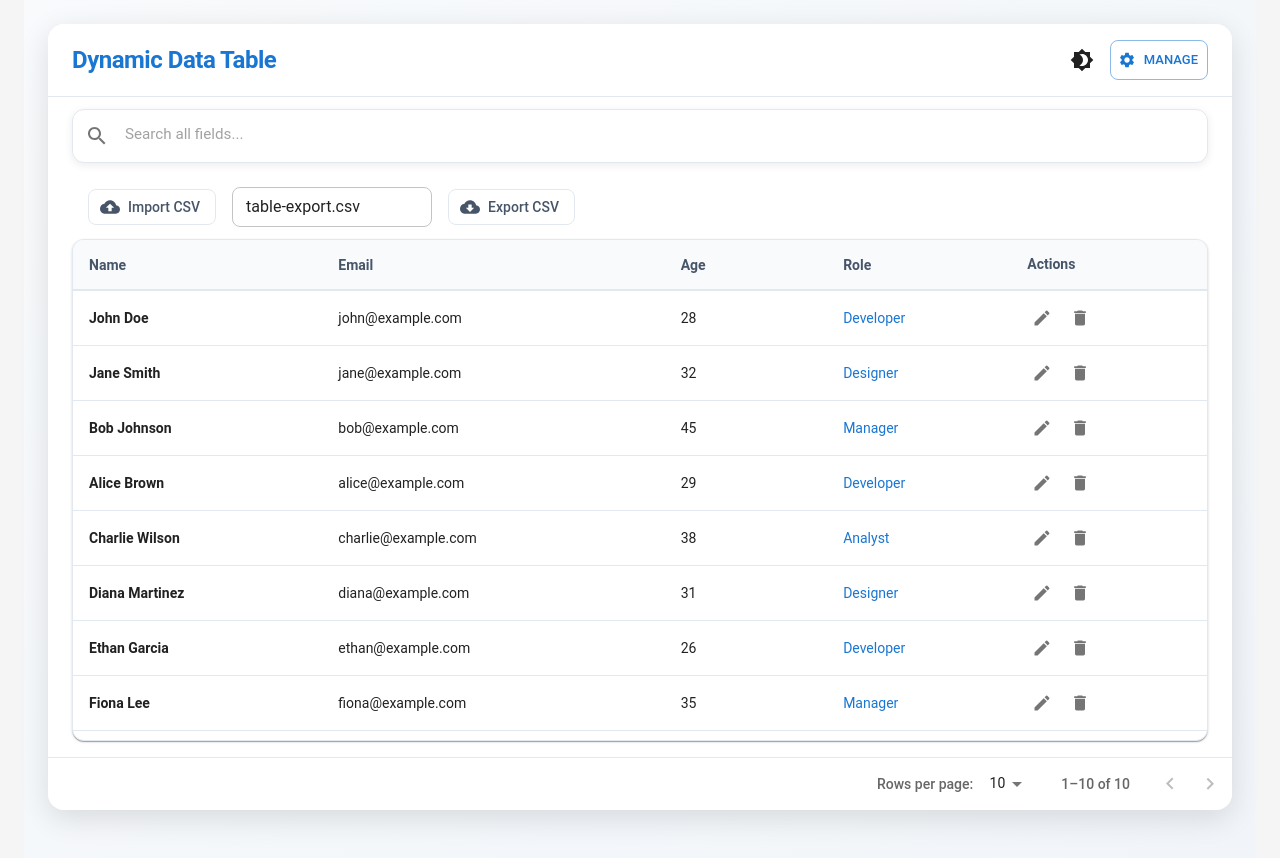
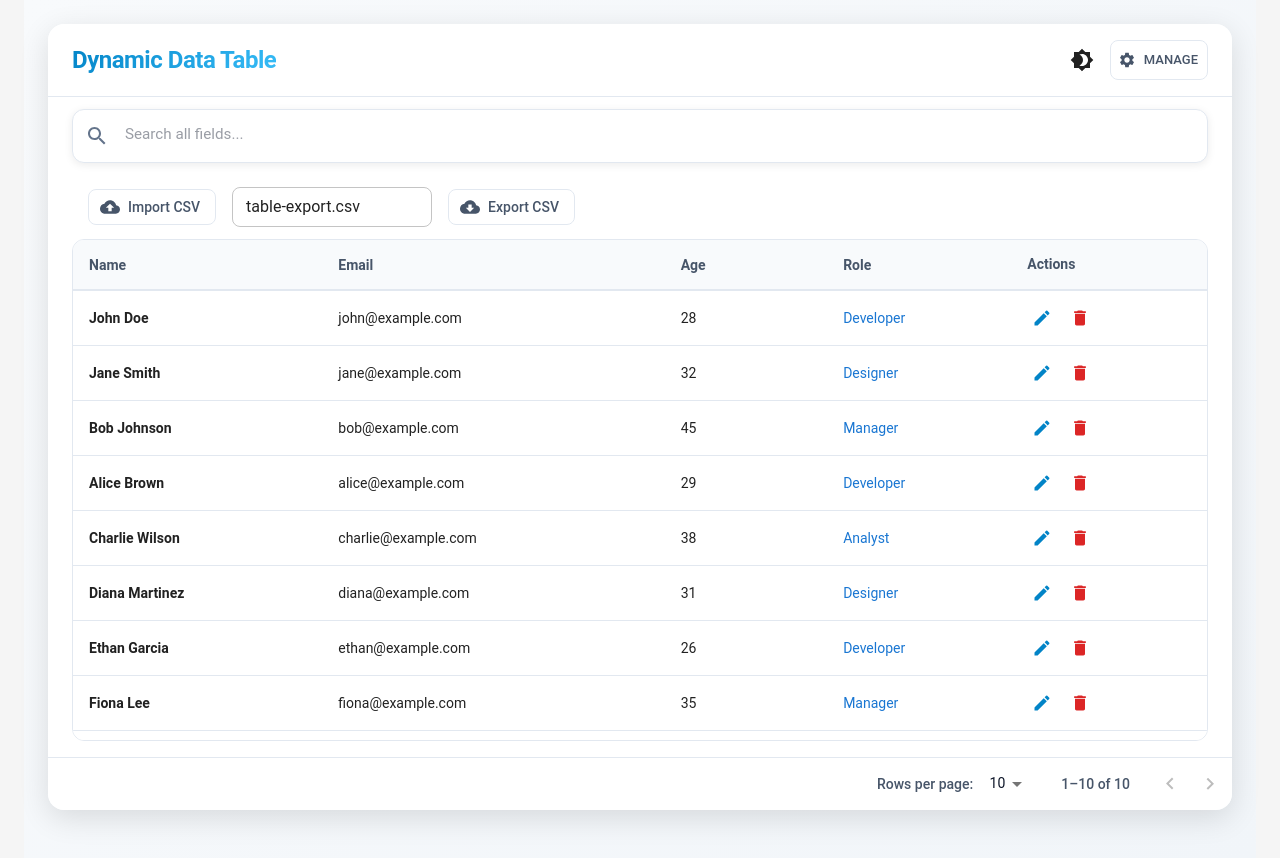
Before and after one commit to EekshaHollaR/Data_Table_Manager, a Next.js app: page / in a window 1280 px wide. Built offline with nearby package versions, Linux system fonts and the light colour scheme.

Commit message:
Updating and error correction in Table section

```diff
--- a/components/DataTable.tsx
+++ b/components/DataTable.tsx
@@ -27,6 +27,7 @@ import {
   CardContent,
   Avatar,
   Tooltip,
+  useTheme,
 } from '@mui/material';
 import {
   Edit,
@@ -36,7 +37,6 @@ import {
   Settings,
   Search,
   AddCircle,
-  MoreHoriz,
 } from '@mui/icons-material';
 import { useDispatch, useSelector } from 'react-redux';
 import { RootState } from '@/redux/store';
@@ -56,6 +56,8 @@ import { TableRow as TableRowType } from '@/types/table.types';
 
 export default function DataTable() {
   const dispatch = useDispatch();
+  const theme = useTheme();
+  const isDark = theme.palette.mode === 'dark';
 
   // Redux states
   const {
@@ -152,32 +154,43 @@ export default function DataTable() {
       width: '100%',
       padding: { xs: 2, md: 3 },
       minHeight: '100vh',
-      display: 'flex',
-      flexDirection: 'column',
-      backgroundImage: 'linear-gradient(135deg, #f8fafc 0%, #f1f5f9 100%)',
+      background: isDark
+        ? 'linear-gradient(135deg, #0f172a 0%, #1e293b 100%)'
+        : 'linear-gradient(135deg, #f8fafc 0%, #f1f5f9 100%)',
+      transition: 'background 0.3s ease-in-out',
     }}>
       <Paper sx={{
         width: '100%',
         mb: 3,
-        boxShadow: '0 8px 30px rgba(0, 0, 0, 0.12)',
+        boxShadow: isDark ? '0 8px 30px rgba(0, 0, 0, 0.5)' : '0 8px 30px rgba(0, 0, 0, 0.12)',
         borderRadius: '16px',
         overflow: 'hidden',
-        backgroundColor: 'rgba(255, 255, 255, 0.95)',
+        backgroundColor: isDark ? 'rgba(30, 41, 59, 0.95)' : 'rgba(255, 255, 255, 0.95)',
         backdropFilter: 'blur(10px)',
+        border: isDark ? '1px solid rgba(51, 65, 85, 0.5)' : 'none',
+        transition: 'all 0.3s ease-in-out',
       }}>
-        {/* Headers */}
+        {/* Header */}
         <Toolbar sx={{
           justifyContent: 'space-between',
           px: { xs: 2, md: 3 },
           py: 2,
-          borderBottom: '1px solid #e2e8f0',
+          borderBottom: isDark ? '1px solid #334155' : '1px solid #e2e8f0',
+          background: isDark
+            ? 'linear-gradient(90deg, rgba(30, 41, 59, 0.8) 0%, rgba(51, 65, 85, 0.4) 100%)'
+            : 'transparent',
         }}>
           <Typography
             variant="h5"
             component="div"
             sx={{
               fontWeight: 700,
-              color: 'primary.main',
+              background: isDark
+                ? 'linear-gradient(135deg, #38bdf8 0%, #7dd3fc 100%)'
+                : 'linear-gradient(135deg, #0284c7 0%, #38bdf8 100%)',
+              WebkitBackgroundClip: 'text',
+              WebkitTextFillColor: 'transparent',
+              backgroundClip: 'text',
               letterSpacing: '-0.02em',
             }}
           >
@@ -189,7 +202,15 @@ export default function DataTable() {
             <Button
               variant="outlined"
               size="small"
-              sx={{ borderRadius: '8px' }}
+              sx={{
+                borderRadius: '8px',
+                borderColor: isDark ? '#475569' : '#e2e8f0',
+                color: isDark ? '#cbd5e1' : '#475569',
+                '&:hover': {
+                  borderColor: isDark ? '#38bdf8' : '#0284c7',
+                  backgroundColor: isDark ? 'rgba(56, 189, 248, 0.1)' : 'rgba(2, 132, 199, 0.05)',
+                }
+              }}
               startIcon={<Settings />}
               onClick={() => setManageColumnsOpen(true)}
             >
@@ -206,12 +227,14 @@ export default function DataTable() {
           <Card sx={{
             width: '100%',
             borderRadius: '12px',
-            boxShadow: '0 2px 8px rgba(0, 0, 0, 0.08)',
-            border: '1px solid #e2e8f0',
+            boxShadow: isDark ? '0 4px 12px rgba(0, 0, 0, 0.4)' : '0 2px 8px rgba(0, 0, 0, 0.08)',
+            border: isDark ? '1px solid #334155' : '1px solid #e2e8f0',
+            backgroundColor: isDark ? '#1e293b' : '#ffffff',
+            transition: 'all 0.3s ease-in-out',
           }}>
             <CardContent sx={{ p: 1.5, '&:last-child': { pb: 1.5 } }}>
               <Stack direction="row" spacing={2} alignItems="center">
-                <Search color="action" />
+                <Search sx={{ color: isDark ? '#94a3b8' : '#64748b' }} />
                 <TextField
                   size="small"
                   placeholder="Search all fields..."
@@ -221,6 +244,9 @@ export default function DataTable() {
                   variant="standard"
                   InputProps={{
                     disableUnderline: true,
+                    sx: {
+                      color: isDark ? '#f1f5f9' : '#0f172a',
+                    }
                   }}
                   sx={{
                     '& .MuiInputBase-root': {
@@ -240,7 +266,13 @@ export default function DataTable() {
 
         {/* Table Content */}
         <Box sx={{ px: { xs: 2, md: 3 }, pb: 2 }}>
-          <Card sx={{ borderRadius: '12px', border: '1px solid #e2e8f0', overflow: 'hidden' }}>
+          <Card sx={{
+            borderRadius: '12px',
+            border: isDark ? '1px solid #334155' : '1px solid #e2e8f0',
+            overflow: 'hidden',
+            backgroundColor: isDark ? '#1e293b' : '#ffffff',
+            boxShadow: isDark ? '0 4px 12px rgba(0, 0, 0, 0.4)' : 'none',
+          }}>
             <TableContainer sx={{ maxHeight: 500 }}>
               <Table stickyHeader>
                 <TableHead>
@@ -250,9 +282,9 @@ export default function DataTable() {
                         key={column.id}
                         sx={{
                           fontWeight: 600,
-                          backgroundColor: '#f8fafc',
-                          color: '#475569',
-                          borderBottom: '2px solid #e2e8f0',
+                          backgroundColor: isDark ? '#1e293b' : '#f8fafc',
+                          color: isDark ? '#cbd5e1' : '#475569',
+                          borderBottom: isDark ? '2px solid #334155' : '2px solid #e2e8f0',
                         }}
                       >
                         <TableSortLabel
@@ -261,8 +293,15 @@ export default function DataTable() {
                           onClick={() => dispatch(setSortColumn(column.field))}
                           sx={{
                             fontWeight: 600,
-                            '&:hover': { color: 'primary.main' },
-                            '&.Mui-active': { color: 'primary.main' },
+                            '&:hover': {
+                              color: isDark ? '#38bdf8' : '#0284c7',
+                            },
+                            '&.Mui-active': {
+                              color: isDark ? '#38bdf8' : '#0284c7',
+                            },
+                            '& .MuiTableSortLabel-icon': {
+                              color: isDark ? '#38bdf8 !important' : '#0284c7 !important',
+                            }
                           }}
                         >
                           {column.label}
@@ -272,9 +311,9 @@ export default function DataTable() {
                     <TableCell
                       sx={{
                         fontWeight: 600,
-                        backgroundColor: '#f8fafc',
-                        color: '#475569',
-                        borderBottom: '2px solid #e2e8f0',
+                        backgroundColor: isDark ? '#1e293b' : '#f8fafc',
+                        color: isDark ? '#cbd5e1' : '#475569',
+                        borderBottom: isDark ? '2px solid #334155' : '2px solid #e2e8f0',
                       }}
                     >
                       Actions
@@ -290,21 +329,22 @@ export default function DataTable() {
                         sx={{
                           py: 8,
                           borderBottom: 'none',
+                          backgroundColor: isDark ? '#1e293b' : '#ffffff',
                         }}
                       >
                         <Stack spacing={2} alignItems="center">
                           <Avatar sx={{
-                            bgcolor: '#e0f2fe',
-                            color: '#0284c7',
+                            bgcolor: isDark ? 'rgba(56, 189, 248, 0.2)' : '#e0f2fe',
+                            color: isDark ? '#38bdf8' : '#0284c7',
                             width: 56,
                             height: 56,
                           }}>
                             <Search fontSize="large" />
                           </Avatar>
-                          <Typography variant="h6" color="text.secondary" fontWeight={500}>
+                          <Typography variant="h6" sx={{ color: isDark ? '#cbd5e1' : '#475569', fontWeight: 500 }}>
                             No data available
                           </Typography>
-                          <Typography variant="body2" color="text.secondary">
+                          <Typography variant="body2" sx={{ color: isDark ? '#94a3b8' : '#64748b' }}>
                             Import a CSV file or add data manually to get started
                           </Typography>
                         </Stack>
@@ -320,14 +360,21 @@ export default function DataTable() {
                           key={row.id}
                           hover
                           sx={{
+                            backgroundColor: isDark ? '#1e293b' : '#ffffff',
                             '&:hover': {
-                              backgroundColor: '#f8fafc',
+                              backgroundColor: isDark ? '#334155' : '#f8fafc',
                             },
                             transition: 'background-color 0.2s ease-in-out',
                           }}
                         >
                           {visibleColumns.map((column) => (
-                            <TableCell key={column.id} sx={{ borderBottom: '1px solid #e2e8f0' }}>
+                            <TableCell
+                              key={column.id}
+                              sx={{
+                                borderBottom: isDark ? '1px solid #334155' : '1px solid #e2e8f0',
+                                color: isDark ? '#f1f5f9' : '#0f172a',
+                              }}
+                            >
                               <EditableCell
                                 row={displayRow}
                                 field={column.field}
@@ -336,17 +383,17 @@ export default function DataTable() {
                               />
                             </TableCell>
                           ))}
-                          <TableCell sx={{ borderBottom: '1px solid #e2e8f0' }}>
+                          <TableCell sx={{ borderBottom: isDark ? '1px solid #334155' : '1px solid #e2e8f0' }}>
                             {isEditing ? (
                               <Stack direction="row" spacing={1}>
                                 <Tooltip title="Save changes">
                                   <IconButton
                                     size="small"
-                                    color="primary"
                                     onClick={handleSaveEdit}
                                     sx={{
+                                      color: isDark ? '#4ade80' : '#16a34a',
                                       '&:hover': {
-                                        backgroundColor: '#e0f2fe',
+                                        backgroundColor: isDark ? 'rgba(74, 222, 128, 0.1)' : 'rgba(22, 163, 74, 0.1)',
                                       }
                                     }}
                                   >
@@ -358,8 +405,9 @@ export default function DataTable() {
                                     size="small"
                                     onClick={handleCancelEdit}
                                     sx={{
+                                      color: isDark ? '#94a3b8' : '#64748b',
                                       '&:hover': {
-                                        backgroundColor: '#f1f5f9',
+                                        backgroundColor: isDark ? 'rgba(148, 163, 184, 0.1)' : 'rgba(100, 116, 139, 0.1)',
                                       }
                                     }}
                                   >
@@ -374,9 +422,9 @@ export default function DataTable() {
                                     size="small"
                                     onClick={() => handleEditRow(row)}
                                     sx={{
+                                      color: isDark ? '#38bdf8' : '#0284c7',
                                       '&:hover': {
-                                        backgroundColor: '#e0f2fe',
-                                        color: 'primary.main'
+                                        backgroundColor: isDark ? 'rgba(56, 189, 248, 0.1)' : 'rgba(2, 132, 199, 0.1)',
                                       }
                                     }}
                                   >
@@ -388,9 +436,9 @@ export default function DataTable() {
                                     size="small"
                                     onClick={() => handleDeleteClick(row.id)}
                                     sx={{
+                                      color: isDark ? '#f87171' : '#dc2626',
                                       '&:hover': {
-                                        backgroundColor: '#fee2e2',
-                                        color: 'error.main'
+                                        backgroundColor: isDark ? 'rgba(248, 113, 113, 0.1)' : 'rgba(220, 38, 38, 0.1)',
                                       }
                                     }}
                                   >
@@ -419,12 +467,19 @@ export default function DataTable() {
           page={currentPage}
           onPageChange={(_, newPage) => dispatch(setCurrentPage(newPage))}
           sx={{
-            borderTop: '1px solid #e2e8f0',
+            borderTop: isDark ? '1px solid #334155' : '1px solid #e2e8f0',
             px: 2,
+            color: isDark ? '#cbd5e1' : '#475569',
             '& .MuiTablePagination-selectLabel, & .MuiTablePagination-displayedRows': {
-              color: 'text.secondary',
+              color: isDark ? '#cbd5e1' : '#475569',
               fontWeight: 500,
             },
+            '& .MuiTablePagination-select': {
+              color: isDark ? '#f1f5f9' : '#0f172a',
+            },
+            '& .MuiIconButton-root': {
+              color: isDark ? '#cbd5e1' : '#475569',
+            }
           }}
         />
       </Paper>
@@ -441,15 +496,17 @@ export default function DataTable() {
         PaperProps={{
           sx: {
             borderRadius: '16px',
-            boxShadow: '0 8px 30px rgba(0, 0, 0, 0.12)',
+            boxShadow: isDark ? '0 8px 30px rgba(0, 0, 0, 0.5)' : '0 8px 30px rgba(0, 0, 0, 0.12)',
+            backgroundColor: isDark ? '#1e293b' : '#ffffff',
+            border: isDark ? '1px solid #334155' : 'none',
           }
         }}
       >
-        <DialogTitle sx={{ pb: 1, fontWeight: 600 }}>
+        <DialogTitle sx={{ pb: 1, fontWeight: 600, color: isDark ? '#f1f5f9' : '#0f172a' }}>
           Confirm Delete
         </DialogTitle>
         <DialogContent>
-          <DialogContentText sx={{ color: 'text.secondary' }}>
+          <DialogContentText sx={{ color: isDark ? '#cbd5e1' : '#475569' }}>
             Are you sure you want to delete this row? This action cannot be undone.
           </DialogContentText>
         </DialogContent>
@@ -460,19 +517,23 @@ export default function DataTable() {
               borderRadius: '8px',
               textTransform: 'none',
               fontWeight: 500,
+              color: isDark ? '#cbd5e1' : '#475569',
             }}
           >
             Cancel
           </Button>
           <Button
             onClick={handleConfirmDelete}
-            color="error"
             variant="contained"
             sx={{
               borderRadius: '8px',
               textTransform: 'none',
               fontWeight: 500,
               boxShadow: 'none',
+              backgroundColor: isDark ? '#f87171' : '#dc2626',
+              '&:hover': {
+                backgroundColor: isDark ? '#ef4444' : '#b91c1c',
+              }
             }}
           >
             Delete
```
